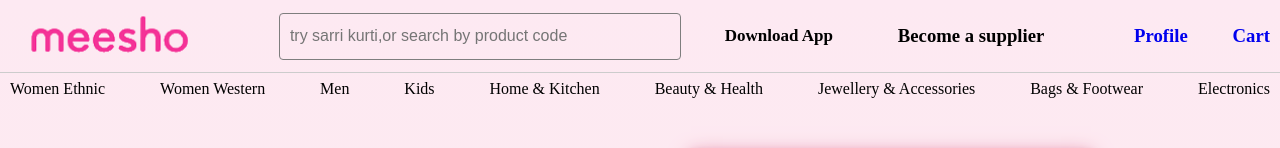
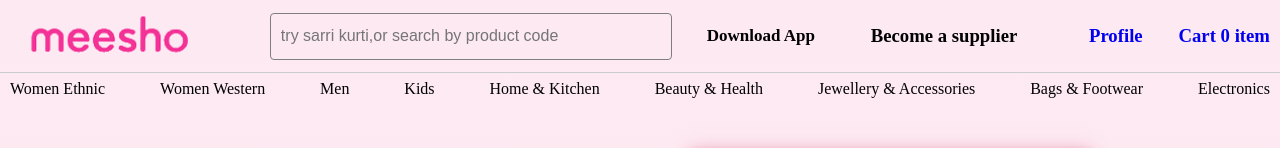
Before and after one commit to nandinikamble12/Meesho-Clone---React-Project---czq25bri9bxk, a React app: page / in a window 1280 px wide. Shown: the top 148 px of the page. Built offline with nearby package versions, Linux system fonts and the light colour scheme; no server answers; grey boxes are pictures that could not be loaded.

Commit message:
update again

```diff
--- a/src/components/Navbar.js
+++ b/src/components/Navbar.js
@@ -10,6 +10,15 @@ export default function Navbar() {
   //https://content.newtonschool.co/v1/pr/63b6c911af4f30335b4b3b89/products
   const [product, setProduct] = useState([]);
   const [search, setSearch] = useState("");
+  const getdata = JSON.parse(localStorage.getItem("cartArray"));
+
+  const [cartval, setCartVal] = useState(() => {
+    if (getdata === null) {
+      return 0;
+    } else {
+      return getdata.length;
+    }
+  });
   //  const {userlogin, setUserlogin} = useContext(LoginContext)
   //   console.log(userlogin);
 
@@ -53,7 +62,7 @@ export default function Navbar() {
         </div>
         <NavLink to="/cart" className="cart">
           <div className="profileAndCart">
-            <h3>Cart</h3>
+            <h3>Cart {cartval} item</h3>
           </div>
           {/* <BsCart2 className="cart-trolly" /> */}
         </NavLink>
```
